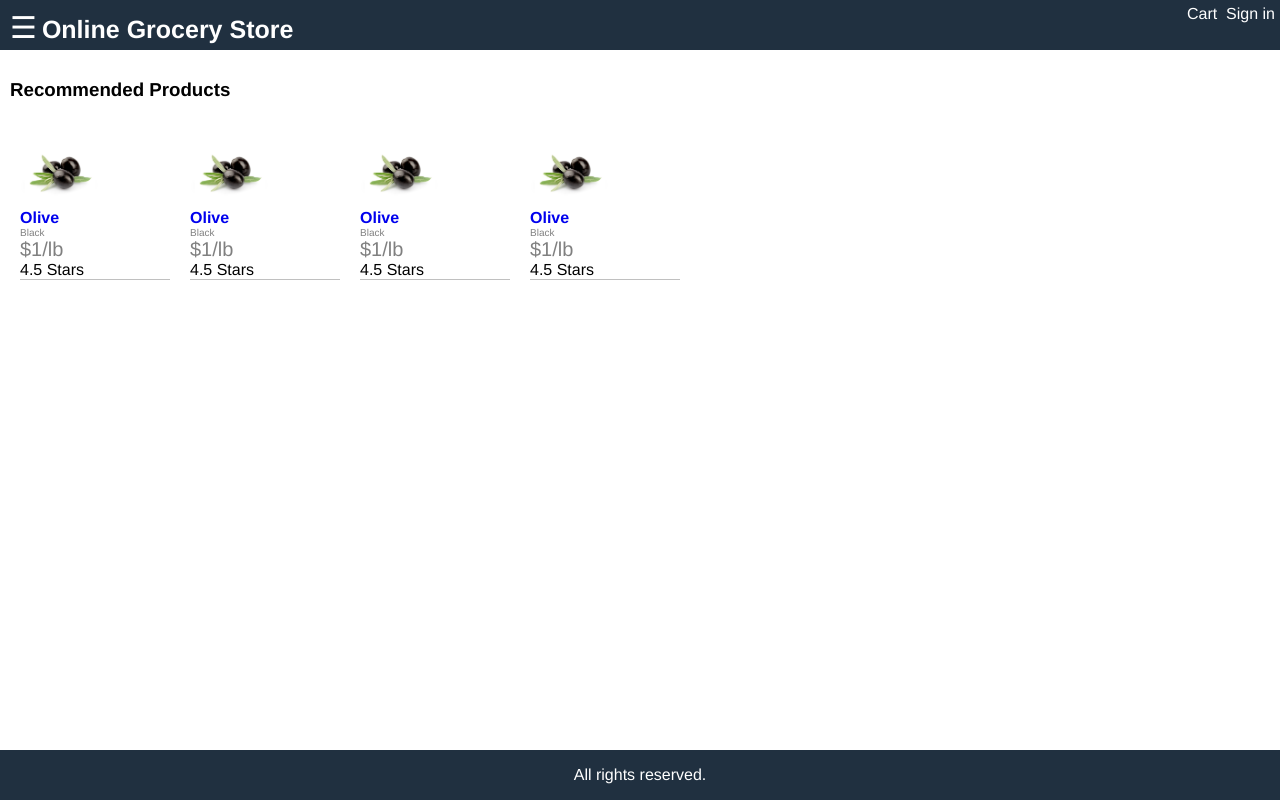
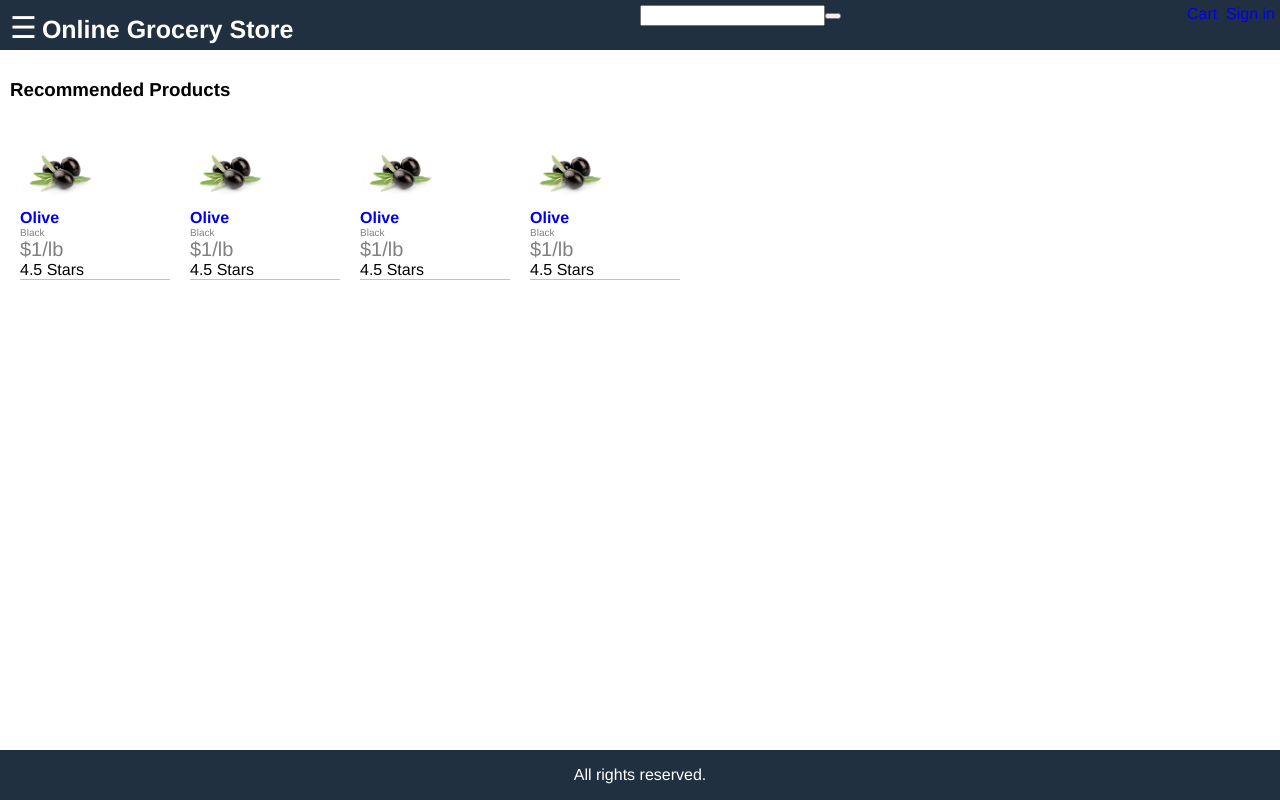
Before and after one commit to mekalyan26/Javascript_Projects, a React (Create React App) app in the folder OnlineGroceryStore/frontend/: page /signin in a window 1280 px wide. Built offline with nearby package versions, Linux system fonts and the light colour scheme.

Commit message:
added search box

```diff
--- a/OnlineGroceryStore/frontend/src/App.js
+++ b/OnlineGroceryStore/frontend/src/App.js
@@ -1,23 +1,22 @@
-import React from 'react';
-import {useSelector} from 'react-redux';
-import {BrowserRouter, Route,Link} from 'react-router-dom';
-import './App.css';
-import HomeScreen from './screens/HomeScreen';
-import ProductScreen from './screens/ProductScreen';
-import CartScreen from './screens/CartScreen';
-
+import React from "react";
+import { useSelector } from "react-redux";
+import { BrowserRouter, Route, Link } from "react-router-dom";
+import "./App.css";
+import HomeScreen from "./screens/HomeScreen";
+import ProductScreen from "./screens/ProductScreen";
+import CartScreen from "./screens/CartScreen";
+import SearchBox from './components/SearchBox';
 
 function App() {
+  const cart = useSelector((state) => state.cart);
+  const { cartItems } = cart;
 
-  const cart = useSelector(state => state.cart);
-  const {cartItems} = cart;
-
-  const openMenu= () =>{
+  const openMenu = () => {
     document.querySelector(".sidebar").classList.add("open");
-  }
-  const closeMenu= () =>{
+  };
+  const closeMenu = () => {
     document.querySelector(".sidebar").classList.remove("open");
-  }
+  };
   return (
     <BrowserRouter>
       <div className="grid-container">
@@ -26,18 +25,29 @@ function App() {
             <button onClick={openMenu}>&#9776;</button>
             <Link to="/">Online Grocery Store</Link>
           </div>
-        <div className="header-links">
-            <Link to="cart">Cart
+          <div>
+            <Route
+              render={({ history }) => (
+                <SearchBox history={history}></SearchBox>
+              )}
+            ></Route>
+          </div>
+          <div >
+            <Link to="/cart">
+              Cart
               {cartItems.length > 0 && (
                 <span className="badge">{cartItems.length}</span>
               )}
-            </Link>&nbsp;&nbsp;
+            </Link>
+            &nbsp;&nbsp;
             <Link to="signin">Sign in</Link>
           </div>
         </header>
         <aside className="sidebar">
           <h3>Shopping Catagories</h3>
-        <button className="sidebar-close-button" onClick={closeMenu}>X</button>
+          <button className="sidebar-close-button" onClick={closeMenu}>
+            X
+          </button>
           <ul>
             <li>
               <a href="index.html">Fruits</a>
@@ -56,15 +66,17 @@ function App() {
             <Route path="/product/:id" component={ProductScreen} />
             <Route path="/" exact={true} component={HomeScreen} />
           </div>
-    <div>
-
-    </div>
+          <div></div>
           <div className="recommend-products-main">
             <h3 className="recommend-products-h3">Recommended Products </h3>
             <ul className="recommend-products">
               <li>
-                    <div className="recommend-product" >
-                        <img src="/images/olive.png" alt="recommend-product" className="recommend-product-image"/>
+                <div className="recommend-product">
+                  <img
+                    src="/images/olive.png"
+                    alt="recommend-product"
+                    className="recommend-product-image"
+                  />
                   <div className="recommend-product-name">
                     <a href="product.html">Olive</a>
                   </div>
@@ -72,11 +84,14 @@ function App() {
                   <div className="recommend-product-price">$1/lb</div>
                   <div className="recommend-product-rating">4.5 Stars</div>
                 </div>
-
               </li>
               <li>
-                    <div className="recommend-product" >
-                        <img src="/images/olive.png" alt="recommend-product" className="recommend-product-image"/>
+                <div className="recommend-product">
+                  <img
+                    src="/images/olive.png"
+                    alt="recommend-product"
+                    className="recommend-product-image"
+                  />
                   <div className="recommend-product-name">
                     <a href="product.html">Olive</a>
                   </div>
@@ -84,11 +99,14 @@ function App() {
                   <div className="recommend-product-price">$1/lb</div>
                   <div className="recommend-product-rating">4.5 Stars</div>
                 </div>
-
               </li>
               <li>
-                    <div className="recommend-product" >
-                        <img src="/images/olive.png" alt="recommend-product" className="recommend-product-image"/>
+                <div className="recommend-product">
+                  <img
+                    src="/images/olive.png"
+                    alt="recommend-product"
+                    className="recommend-product-image"
+                  />
                   <div className="recommend-product-name">
                     <a href="product.html">Olive</a>
                   </div>
@@ -96,11 +114,14 @@ function App() {
                   <div className="recommend-product-price">$1/lb</div>
                   <div className="recommend-product-rating">4.5 Stars</div>
                 </div>
-
               </li>
               <li>
-                    <div className="recommend-product" >
-                        <img src="/images/olive.png" alt="recommend-product" className="recommend-product-image"/>
+                <div className="recommend-product">
+                  <img
+                    src="/images/olive.png"
+                    alt="recommend-product"
+                    className="recommend-product-image"
+                  />
                   <div className="recommend-product-name">
                     <a href="product.html">Olive</a>
                   </div>
@@ -108,7 +129,6 @@ function App() {
                   <div className="recommend-product-price">$1/lb</div>
                   <div className="recommend-product-rating">4.5 Stars</div>
                 </div>
-
               </li>
             </ul>
           </div>
--- /dev/null
+++ b/OnlineGroceryStore/frontend/src/components/SearchBox.js
@@ -0,0 +1,24 @@
+import React, { useState } from 'react';
+
+export default function SearchBox(props) {
+  const [name, setName] = useState('');
+  const submitHandler = (e) => {
+    e.preventDefault();
+    props.history.push(`/search/name/${name}`);
+  };
+  return (
+    <form className="search" onSubmit={submitHandler}>
+      <div className="row">
+        <input
+          type="text"
+          name="q"
+          id="q"
+          onChange={(e) => setName(e.target.value)}
+        ></input>
+        <button className="primary" type="submit">
+          <i className="fa fa-search"></i>
+        </button>
+      </div>
+    </form>
+  );
+}
```
Lines whose indentation alone changed are shown as unchanged.
